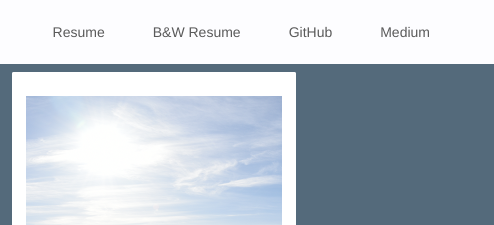
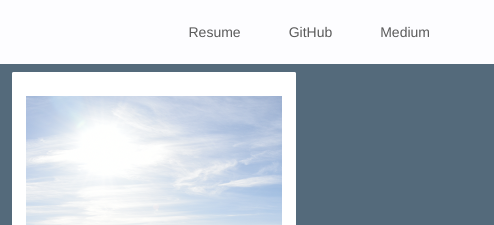
Before and after one commit to hatsuna/hatsuna.github.io, a plain HTML site: page index.html in a window 1280 px wide. Shown: the top 225 px of the page, 786-1280 px from the left. Drawn offline with nearby package versions, Linux system fonts and the light colour scheme.

Commit message:
removed old resume

```diff
--- a/index.html
+++ b/index.html
@@ -71,8 +71,8 @@
           <div class="mdl-layout-spacer"></div>
           <!-- Navigation -->
           <nav class="mdl-navigation">
-            <a class="mdl-navigation__link" href="https://www.overleaf.com/read/ddwczcjwbsdx">Resume</a>
-            <a class="mdl-navigation__link" href="https://docs.google.com/document/d/1KYZJorz_mInnOW7Y5r6aNI61gDYPa1cag3b-_qLoluY/edit">B&W Resume</a>
+            <!--<a class="mdl-navigation__link" href="https://www.overleaf.com/read/ddwczcjwbsdx">Resume</a>-->
+            <a class="mdl-navigation__link" href="https://docs.google.com/document/d/1KYZJorz_mInnOW7Y5r6aNI61gDYPa1cag3b-_qLoluY/edit">Resume</a>
             <a class="mdl-navigation__link" href="https://github.com/hatsuna">GitHub</a>
             <a class="mdl-navigation__link" href="https://medium.com/@mattpon">Medium</a>
           </nav>
@@ -92,8 +92,8 @@
       <div class="mdl-layout__drawer">
         <a class="mdl-layout-title mdl-navigation__link" href="index.html">hatsunamatata</a>
         <nav class="mdl-navigation">
-          <a class="mdl-navigation__link" href="https://www.overleaf.com/read/ddwczcjwbsdx">Resume</a>
-          <a class="mdl-navigation__link" href="https://docs.google.com/document/d/1KYZJorz_mInnOW7Y5r6aNI61gDYPa1cag3b-_qLoluY/edit">B&W Resume</a>
+          <!--<a class="mdl-navigation__link" href="https://www.overleaf.com/read/ddwczcjwbsdx">Resume</a>-->
+          <a class="mdl-navigation__link" href="https://docs.google.com/document/d/1KYZJorz_mInnOW7Y5r6aNI61gDYPa1cag3b-_qLoluY/edit">Resume</a>
           <a class="mdl-navigation__link" href="https://github.com/hatsuna">GitHub</a>
           <a class="mdl-navigation__link" href="https://medium.com/@mattpon">Medium</a>
         </nav>
```
